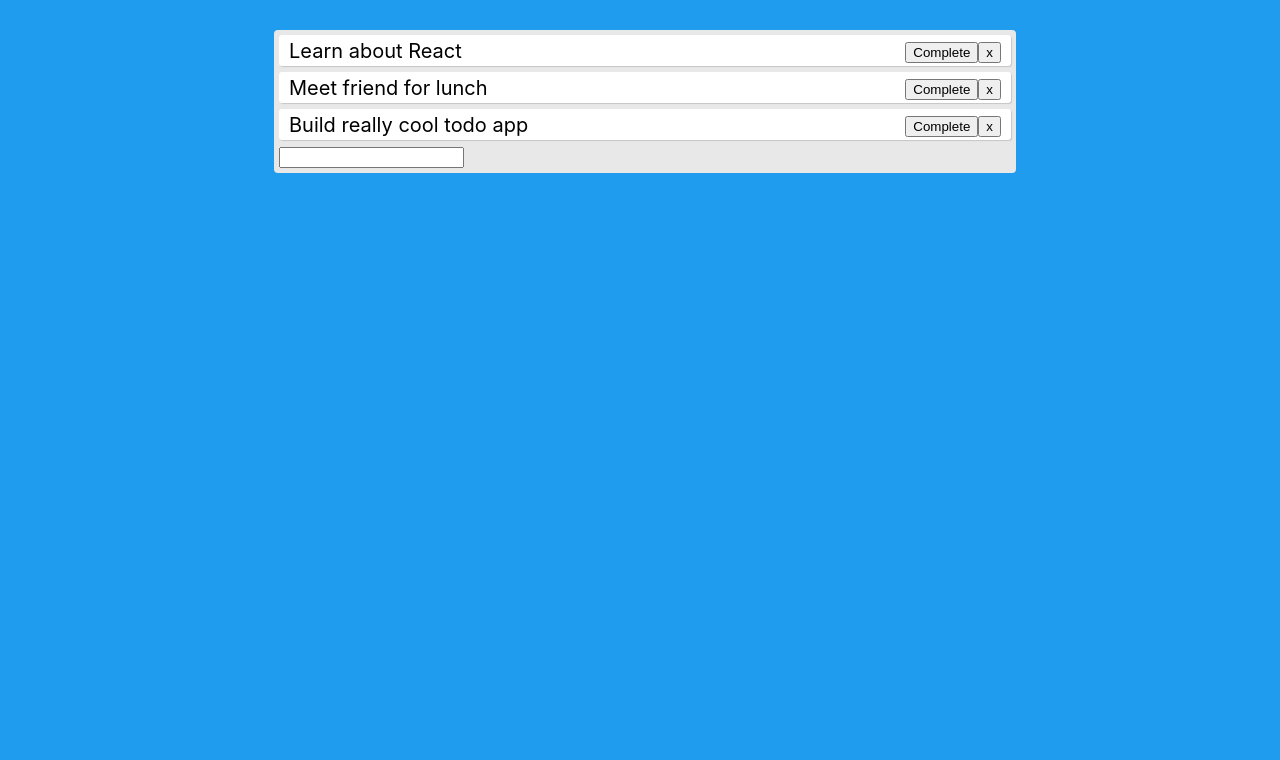
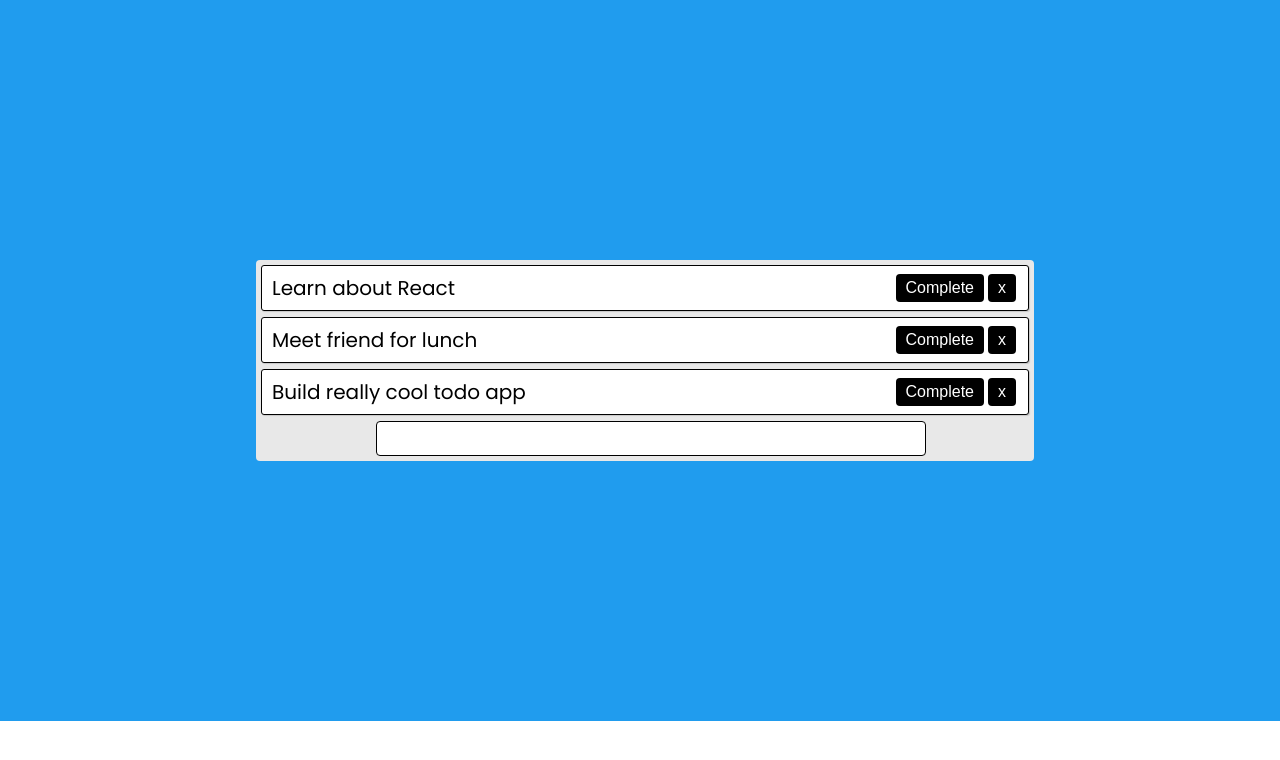
Before and after one commit to imkrantiprasad/react-hook-todo, a React (Create React App) app: page / in a window 1280 px wide. Shown: the top 760 px of the page. Built offline with nearby package versions, Linux system fonts and the light colour scheme.

Commit message:
updated style

```diff
--- a/src/App.css
+++ b/src/App.css
@@ -1,7 +1,11 @@
+@import url('https://fonts.googleapis.com/css2?family=Poppins&display=swap');
+
 .app {
   background: #209cee;
-  padding: 30px;
-  height: 100vh;
+  padding: 260px 0;
+  /* height: 100vh; */
+  font-family: 'Poppins', sans-serif;
+  /* margin-top: 20vh; */
 }
 
 .todo-list {
@@ -22,4 +26,27 @@
   display: flex;
   align-items: center;
   justify-content: space-between;
+  border: 1px solid black;
 }
+
+.input {
+  padding: 5px;
+  font-size: 20px;
+  border-radius: 4px;
+  border: 1px solid black;
+  /* border: none; */
+  width: 70%;
+  margin-left: 15%;
+}
+
+.btn {
+  border: none;
+  padding: 5px 10px;
+  text-decoration: none;
+  font-size: 16px;
+  border-radius: 4px;
+  color: white;
+  background-color: black !important;
+  margin: 0 !important;
+  margin: 5px 2px !important;
+}
--- a/src/Todo.js
+++ b/src/Todo.js
@@ -9,8 +9,8 @@ export default function Todo({ todo, index, completeTodo, removeTodo }) {
             {todo.text}
 
             <div>
-                <button onClick={() => completeTodo(index)}>Complete</button>
-                <button onClick={() => removeTodo(index)}>x</button>
+                <button className="btn" onClick={() => completeTodo(index)}>Complete</button>
+                <button className="btn" onClick={() => removeTodo(index)}>x</button>
             </div>
         </div>
     );
--- a/src/TodoForm.js
+++ b/src/TodoForm.js
@@ -11,6 +11,7 @@ export default function TodoForm({ addTodo }) {
     };
 
     return (
+        <div>
             <form onSubmit={handleSubmit}>
                 <input
                     type="text"
@@ -19,5 +20,6 @@ export default function TodoForm({ addTodo }) {
                     onChange={e => setValue(e.target.value)}
                 />
             </form>
+        </div>
     );
 }
```
Lines whose indentation alone changed are shown as unchanged.
